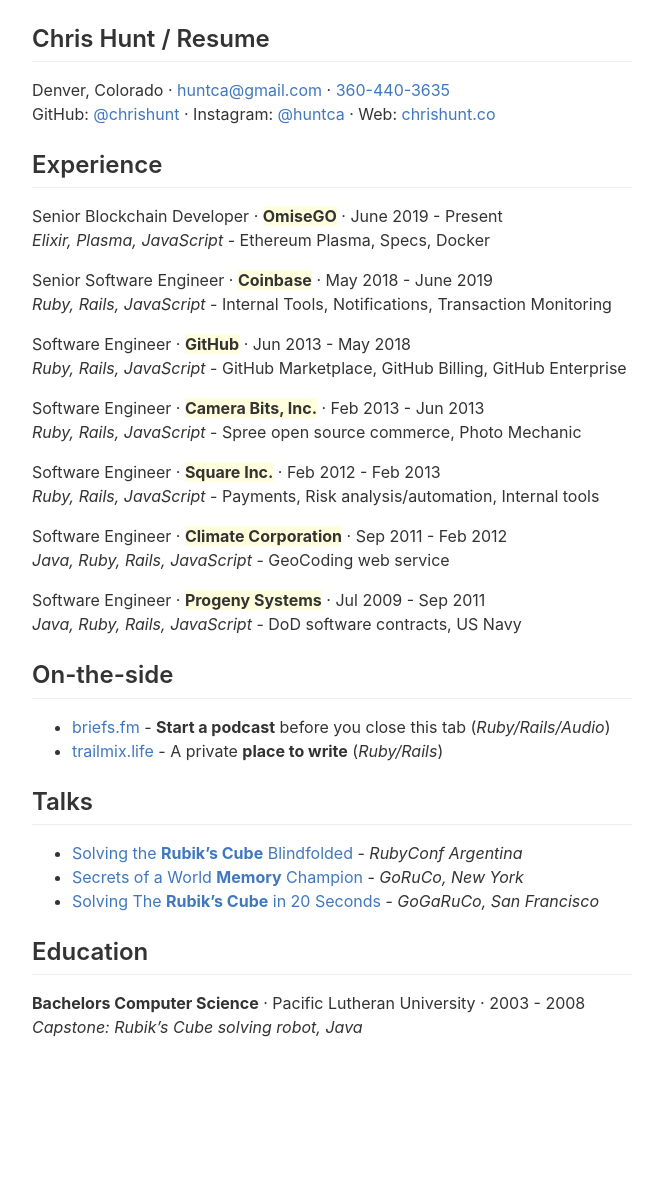
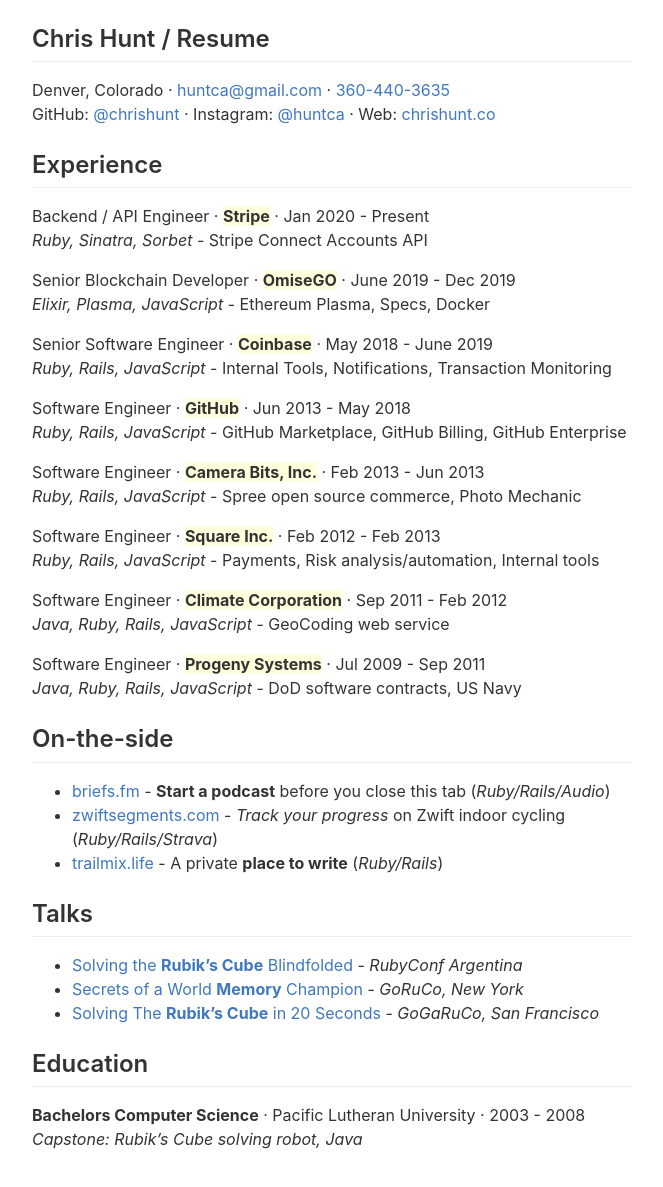
Before and after one commit to chrishunt/chrishunt.github.com, a Jekyll site: the page built from resume/index.md, in a window 1280 px wide. Shown: the whole page, without its empty margins (308-971 px from the left). Built offline with Jekyll 4.4.1, drawn with Linux system fonts in a browser that asks for light colours; before the commit the page ends 1075 px from its top, so only the background shows below that.

Commit message:
Update resume

```diff
--- a/resume/index.md
+++ b/resume/index.md
@@ -12,7 +12,10 @@
 
 ## Experience
 
-Senior Blockchain Developer &middot; <span class='highlight'>OmiseGO</span> &middot; June 2019 - Present<br/>
+Backend / API Engineer &middot; <span class='highlight'>Stripe</span> &middot; Jan 2020 - Present<br/>
+*Ruby, Sinatra, Sorbet* - Stripe Connect Accounts API
+
+Senior Blockchain Developer &middot; <span class='highlight'>OmiseGO</span> &middot; June 2019 - Dec 2019<br/>
 *Elixir, Plasma, JavaScript* - Ethereum Plasma, Specs, Docker
 
 Senior Software Engineer &middot; <span class='highlight'>Coinbase</span> &middot; May 2018 - June 2019<br/>
@@ -35,6 +38,7 @@
 
 ## On-the-side
 - [briefs.fm](https://www.briefs.fm) - **Start a podcast** before you close this tab (*Ruby/Rails/Audio*)
+- [zwiftsegments.com](https://www.zwiftsegments.com) - *Track your progress* on Zwift indoor cycling (*Ruby/Rails/Strava*)
 - [trailmix.life](https://www.trailmix.life) - A private **place to write** (*Ruby/Rails*)
 
 ## Talks
```
